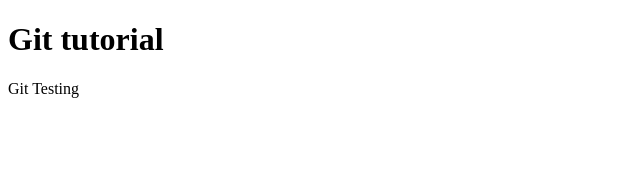
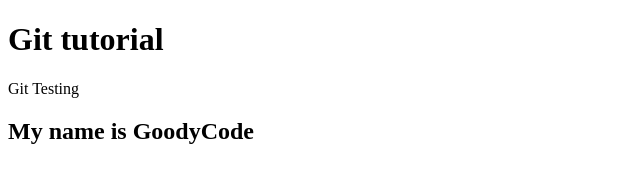
Before and after one commit to Goodnessigwe/gittuto, a plain HTML site: page index.html in a window 1280 px wide. Shown: the whole page, without its empty margins (0-640 px from the left). Drawn offline with Linux system fonts and the light colour scheme.

Commit message:
add channel name

```diff
--- a/index.html
+++ b/index.html
@@ -8,5 +8,6 @@
 <body>
     <h1>Git tutorial</h1>
     <p>Git Testing</p>
+    <h2>My name is GoodyCode</h2>
 </body>
 </html>
```
